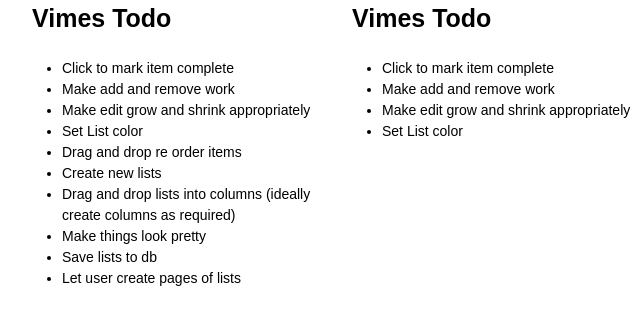
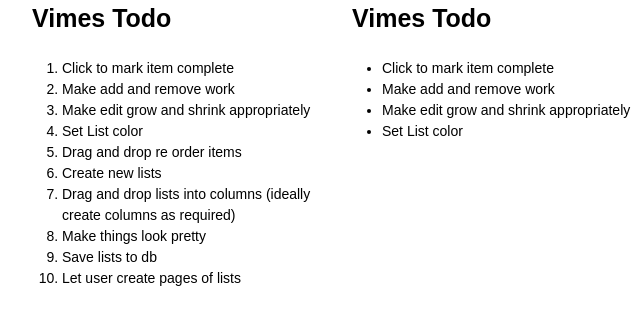
Before and after one commit to jdcantrell/vimes, a plain HTML site: page index.html in a window 1280 px wide. Shown: the full height of the page, 138-778 px from the left. Drawn offline with nearby package versions, Linux system fonts and the light colour scheme.

Commit message:
Added support for ordered lists

```diff
--- a/index.html
+++ b/index.html
@@ -13,7 +13,7 @@
 				<ul class="column">
 					<li class="list">
 						<h1>Vimes Todo</h1>
-						<ul><li id="test">Click to mark item complete</li>
+						<ol><li>Click to mark item complete</li>
 							<li>Make add and remove work</li>
 							<li>Make edit grow and shrink appropriately</li>
 							<li>Set List color</li>
@@ -23,7 +23,7 @@
 							<li>Make things look pretty</li>
 							<li>Save lists to db</li>
 							<li>Let user create pages of lists</li>
-						</ul>
+						</ol>
 					</li>
 				</ul>
 			</div>
--- a/vimes.js
+++ b/vimes.js
@@ -75,12 +75,12 @@ $(document).ready(function() {
 		}
 	})
 
-	$('.list ul > li').each(function(idx, el) {
+	$('.list ul > li, .list ol > li').each(function(idx, el) {
 		$(el).html('<span class="handle">&nbsp;&nbsp;&nbsp;</span><div contentEditable="true">' + $(el).html()+ '</div>')
 		$(el).bind ({
 			'keydown': editListItem,
 		})
 
 	})
-	$('.list ul').sortable({handle:'span', revert:true})
+	$('.list ul, .list ol').sortable({handle:'span', revert:true})
 })
```
